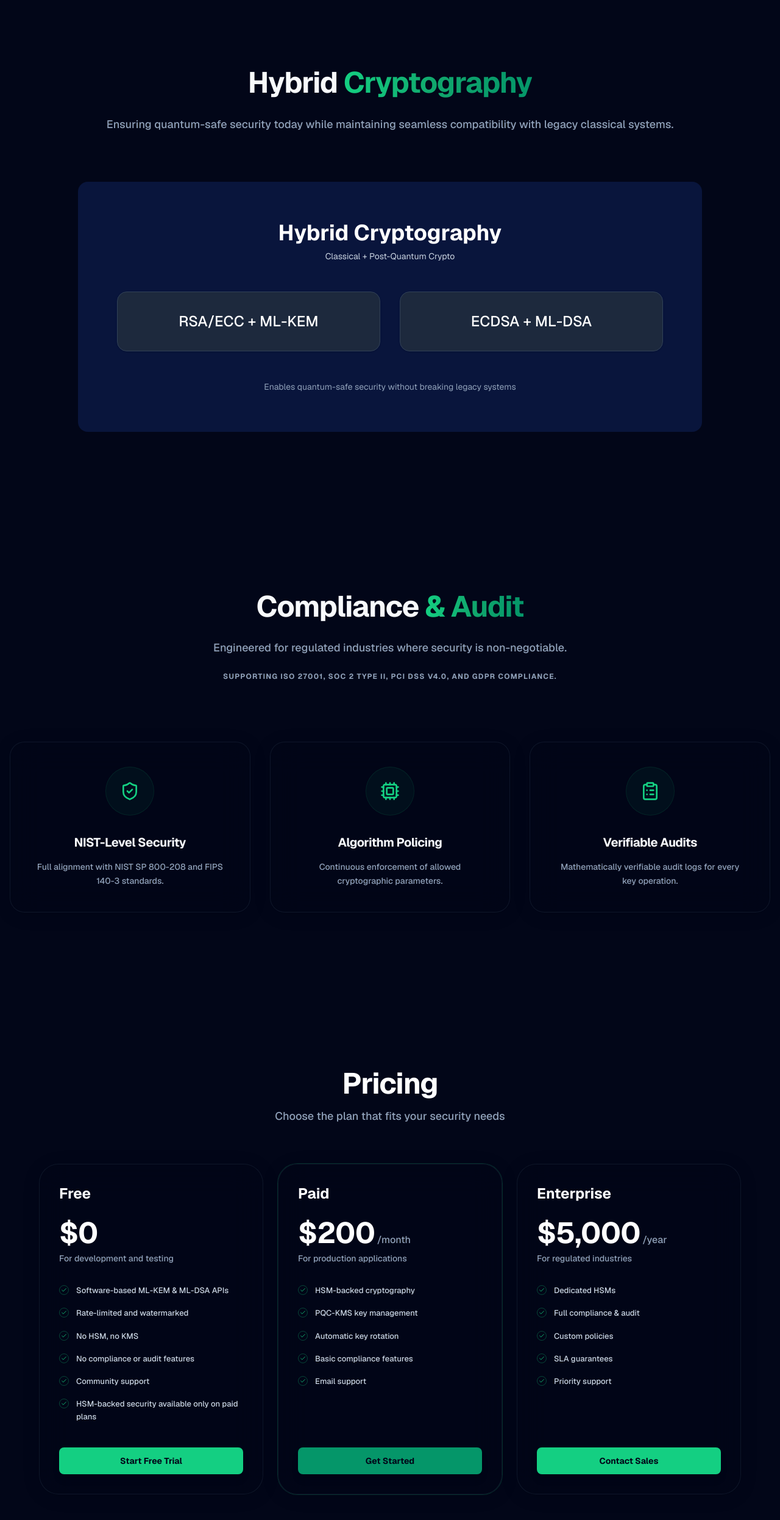
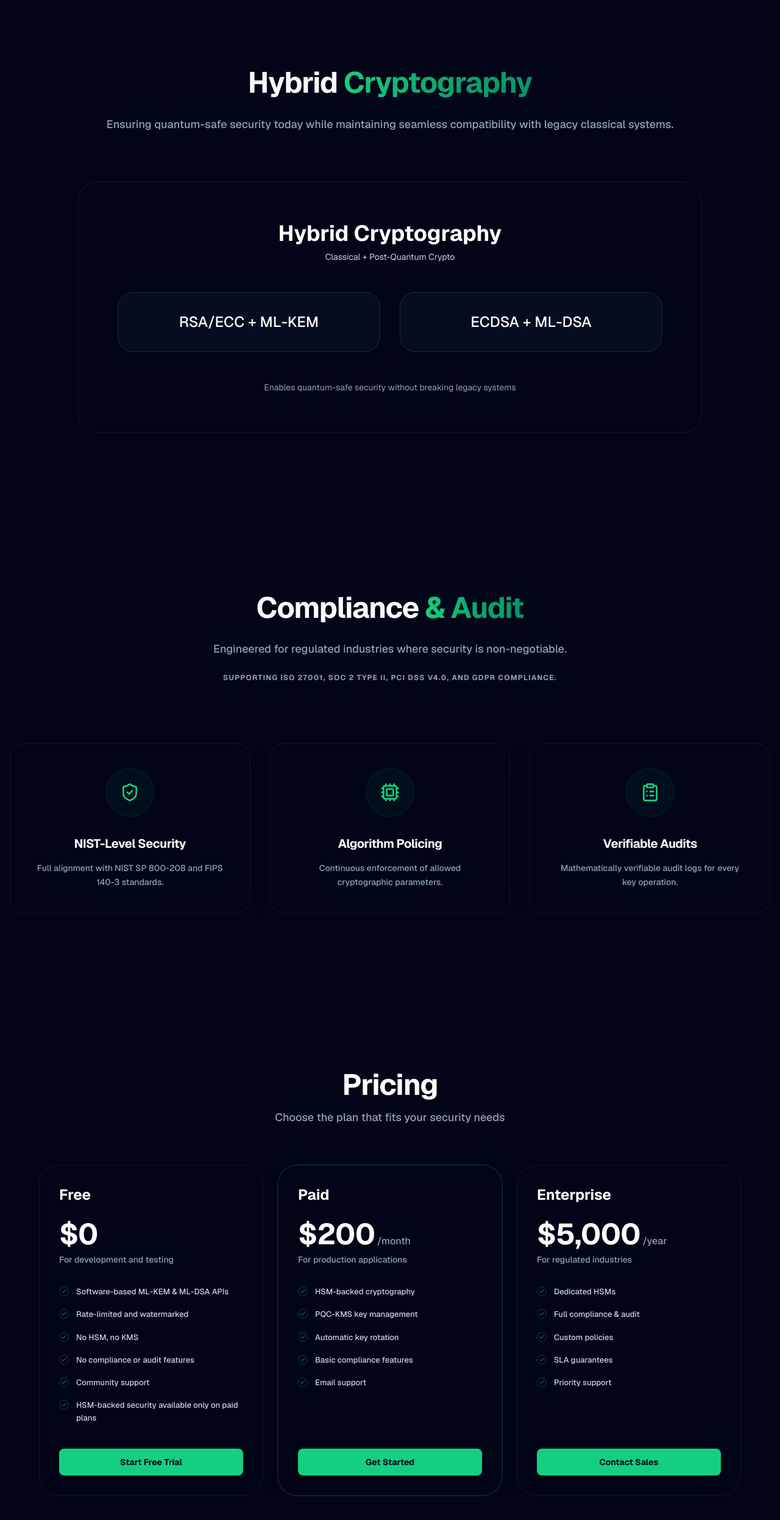
Before and after one commit to securedapp-github/pqc_hsm, a React (Vite) app: page / in a window 1280 px wide. Shown: the part 4373-6865 px from the top of the page at 61% size. Built offline with nearby package versions, Linux system fonts and the light colour scheme.

Commit message:
UI improvements: aligned pricing button colors and updated HybridCrypto theme matching

```diff
--- a/src/components/HybridCrypto.jsx
+++ b/src/components/HybridCrypto.jsx
@@ -23,7 +23,7 @@ const HybridCrypto = () => {
                     initial={{ opacity: 0, scale: 0.95 }}
                     whileInView={{ opacity: 1, scale: 1 }}
                     viewport={{ once: true }}
-                    className="rounded-[1rem] p-8 md:p-16 text-center bg-blue-100 dark:bg-blue-900/30 transition-colors duration-300"
+                    className="glass rounded-[2rem] p-8 md:p-16 text-center transition-colors duration-300"
                 >
                     <h3 className="text-2xl md:text-4xl font-bold mb-2 text-slate-900 dark:text-white">Hybrid Cryptography</h3>
                     <p className="text-slate-600 dark:text-slate-300 text-sm mb-12">Classical + Post-Quantum Crypto</p>
@@ -35,7 +35,7 @@ const HybridCrypto = () => {
                         ].map((tech, i) => (
                             <div
                                 key={i}
-                                className="bg-white dark:bg-slate-800 p-8 rounded-[1rem] shadow-sm flex items-center justify-center transition-colors duration-300 border border-slate-100 dark:border-slate-700"
+                                className="bg-slate-50 dark:bg-slate-900/50 p-8 rounded-[1.5rem] shadow-sm flex items-center justify-center transition-colors duration-300 border border-slate-100 dark:border-slate-800"
                             >
                                 <span className="text-xl md:text-2xl font-medium text-slate-900 dark:text-white">{tech}</span>
                             </div>
--- a/src/components/Pricing.jsx
+++ b/src/components/Pricing.jsx
@@ -36,7 +36,7 @@ const Pricing = () => {
             ],
             cta: "Get Started",
             link: "https://app.quantumvault.tech",
-            color: "var(--color-brand-accent)",
+            color: "var(--color-brand-primary)",
             highlight: true
         },
         {
```
